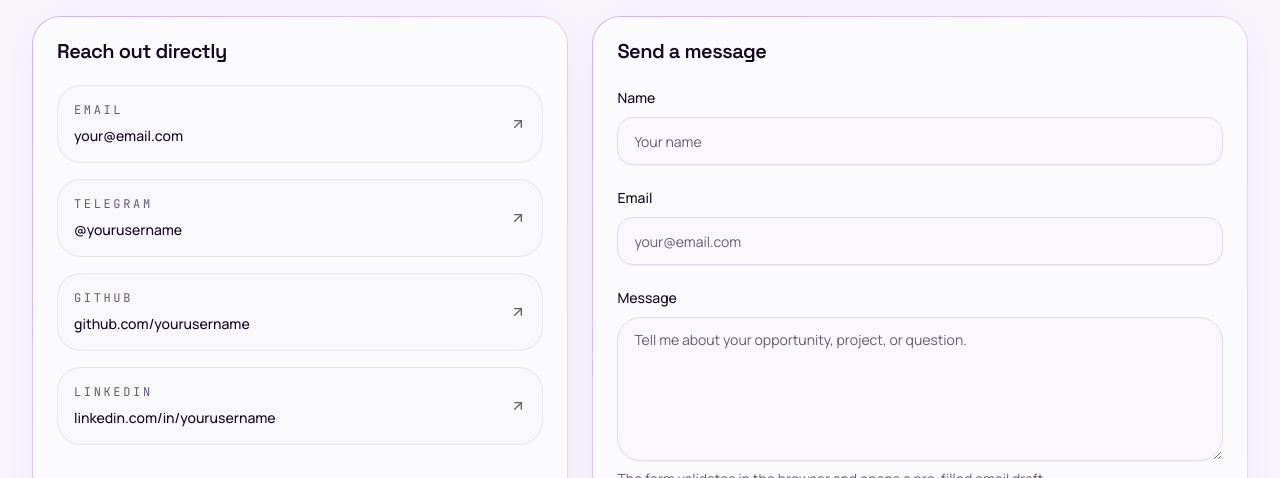
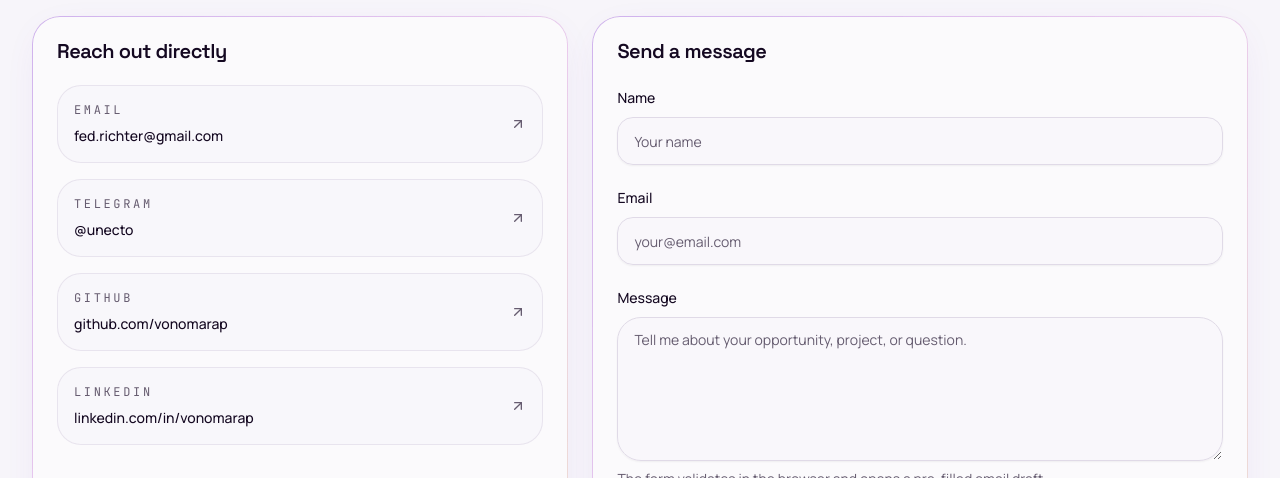
Before and after one commit to vonomarap/resume-vonomarap, a React (Vite) app in the folder frontend/: page / in a window 1280 px wide. Shown: the part 5160-5638 px from the top of the page. Built offline with nearby package versions, Linux system fonts and the light colour scheme.

Commit message:
Update resume contact links

```diff
--- a/frontend/src/data/contact.ts
+++ b/frontend/src/data/contact.ts
@@ -5,8 +5,8 @@ export const contactLinks = [
       ru: "Email",
       en: "Email",
     },
-    value: "your@email.com",
-    href: "mailto:your@email.com",
+    value: "fed.richter@gmail.com",
+    href: "mailto:fed.richter@gmail.com",
   },
   {
     id: "telegram",
@@ -14,8 +14,8 @@ export const contactLinks = [
       ru: "Telegram",
       en: "Telegram",
     },
-    value: "@yourusername",
-    href: "https://t.me/yourusername",
+    value: "@unecto",
+    href: "https://t.me/unecto",
   },
   {
     id: "github",
@@ -23,8 +23,8 @@ export const contactLinks = [
       ru: "GitHub",
       en: "GitHub",
     },
-    value: "github.com/yourusername",
-    href: "https://github.com/yourusername",
+    value: "github.com/vonomarap",
+    href: "https://github.com/vonomarap",
   },
   {
     id: "linkedin",
@@ -32,8 +32,8 @@ export const contactLinks = [
       ru: "LinkedIn",
       en: "LinkedIn",
     },
-    value: "linkedin.com/in/yourusername",
-    href: "https://linkedin.com/in/yourusername",
+    value: "linkedin.com/in/vonomarap",
+    href: "https://linkedin.com/in/vonomarap",
   },
 ] as const;
 
```
